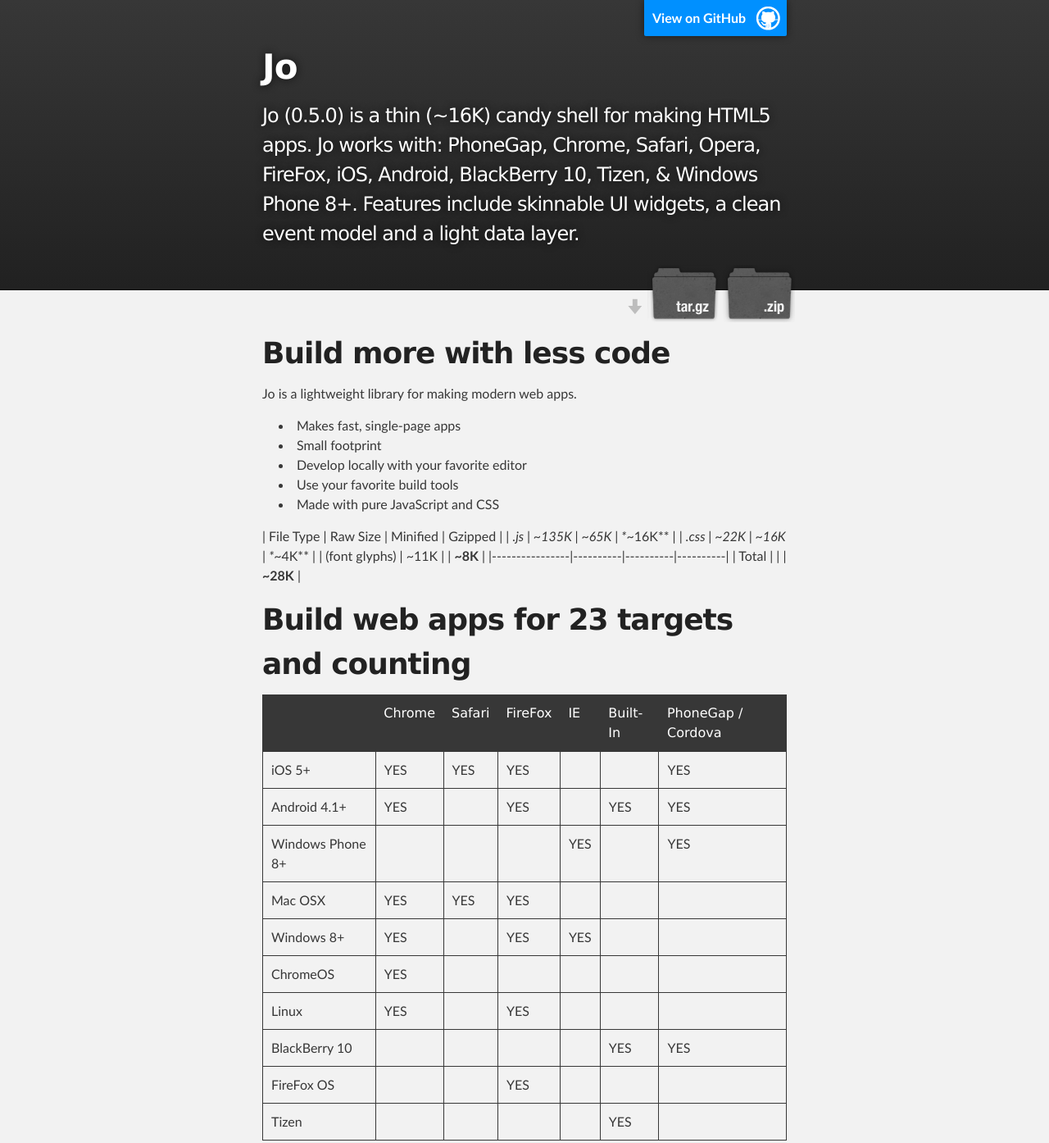
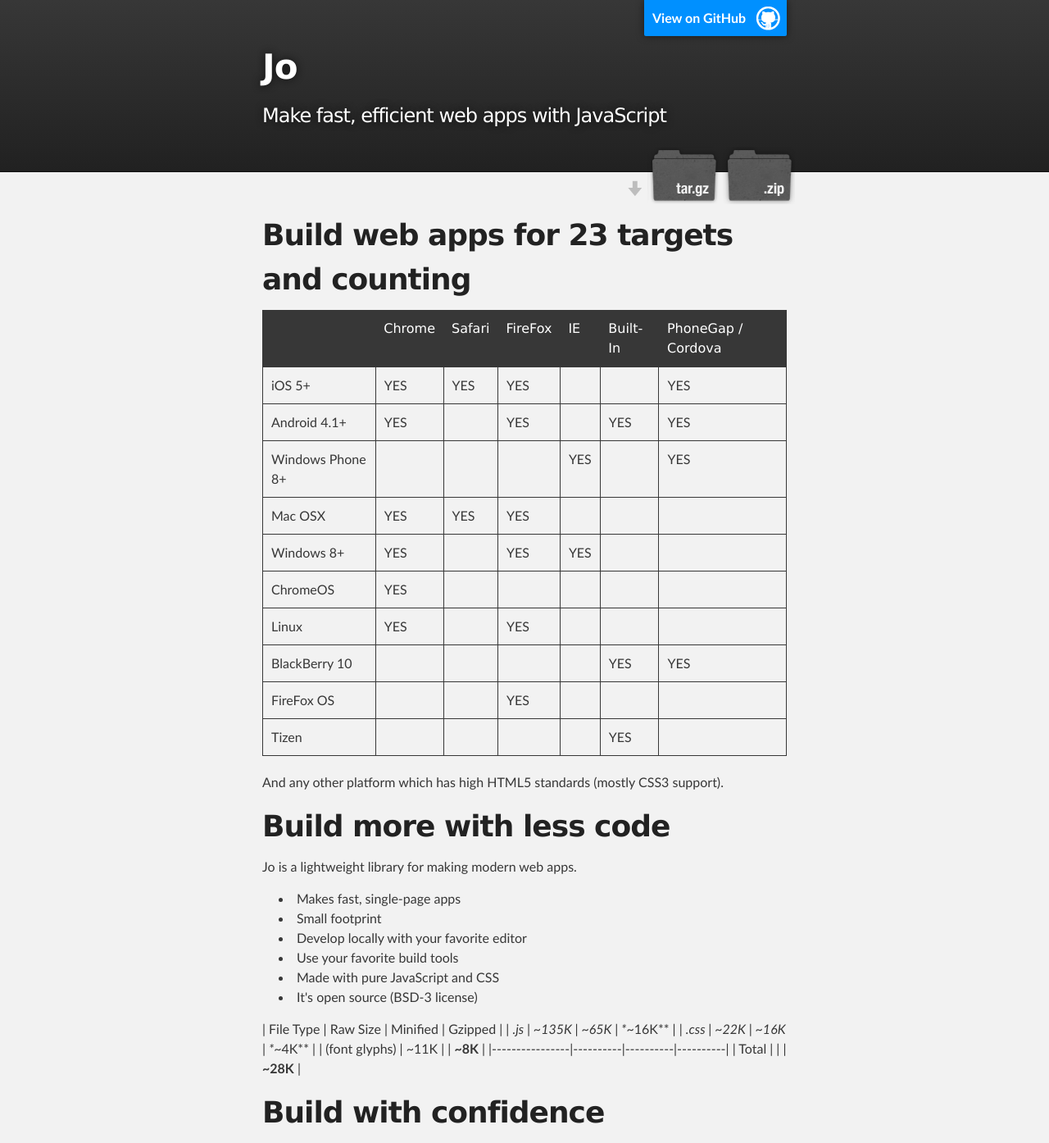
Before and after one commit to davebalmer/jo, a plain HTML site: page index.html in a window 1280 px wide. Shown: the top 1394 px of the page at 82% size. Drawn offline with Linux system fonts and the light colour scheme.

Commit message:
Create gh-pages branch via GitHub

```diff
--- a/index.html
+++ b/index.html
@@ -4,7 +4,7 @@
   <head>
     <meta charset='utf-8'>
     <meta http-equiv="X-UA-Compatible" content="chrome=1">
-    <meta name="description" content="Jo : Jo (0.5.0) is a thin (~16K) candy shell for making HTML5 apps. Jo works with: PhoneGap, Chrome, Safari, Opera, FireFox, iOS, Android, BlackBerry 10, Tizen, &amp; Windows Phone 8+. Features include skinnable UI widgets, a clean event model and a light data layer.">
+    <meta name="description" content="Jo : Make fast, efficient web apps with JavaScript">
 
     <link rel="stylesheet" type="text/css" media="screen" href="stylesheets/stylesheet.css">
 
@@ -19,7 +19,7 @@
           <a id="forkme_banner" href="https://github.com/davebalmer/jo">View on GitHub</a>
 
           <h1 id="project_title">Jo</h1>
-          <h2 id="project_tagline">Jo (0.5.0) is a thin (~16K) candy shell for making HTML5 apps. Jo works with: PhoneGap, Chrome, Safari, Opera, FireFox, iOS, Android, BlackBerry 10, Tizen, &amp; Windows Phone 8+. Features include skinnable UI widgets, a clean event model and a light data layer.</h2>
+          <h2 id="project_tagline">Make fast, efficient web apps with JavaScript</h2>
 
             <section id="downloads">
               <a class="zip_download_link" href="https://github.com/davebalmer/jo/zipball/master">Download this project as a .zip file</a>
@@ -32,26 +32,6 @@
     <div id="main_content_wrap" class="outer">
       <section id="main_content" class="inner">
         <h1>
-<a id="build-more-with-less-code" class="anchor" href="#build-more-with-less-code" aria-hidden="true"><span class="octicon octicon-link"></span></a>Build more with less code</h1>
-
-<p>Jo is a lightweight library for making modern web apps.</p>
-
-<ul>
-<li>Makes fast, single-page apps</li>
-<li>Small footprint</li>
-<li>Develop locally with your favorite editor</li>
-<li>Use your favorite build tools</li>
-<li>Made with pure JavaScript and CSS</li>
-</ul>
-
-<p>| File Type      | Raw Size | Minified | Gzipped  |
-| <em>.js           | ~135K    | ~65K     | *</em>~16K** |
-| <em>.css          | ~22K     | ~16K     | *</em>~4K**  |
-| (font glyphs)  | ~11K     |          | <strong>~8K</strong>  |
-|----------------|----------|----------|----------|
-| Total          |          |          | <strong>~28K</strong> |</p>
-
-<h1>
 <a id="build-web-apps-for-23-targets-and-counting" class="anchor" href="#build-web-apps-for-23-targets-and-counting" aria-hidden="true"><span class="octicon octicon-link"></span></a>Build web apps for 23 targets and counting</h1>
 
 <table>
@@ -163,6 +143,27 @@
 <p>And any other platform which has high HTML5 standards (mostly CSS3 support).</p>
 
 <h1>
+<a id="build-more-with-less-code" class="anchor" href="#build-more-with-less-code" aria-hidden="true"><span class="octicon octicon-link"></span></a>Build more with less code</h1>
+
+<p>Jo is a lightweight library for making modern web apps.</p>
+
+<ul>
+<li>Makes fast, single-page apps</li>
+<li>Small footprint</li>
+<li>Develop locally with your favorite editor</li>
+<li>Use your favorite build tools</li>
+<li>Made with pure JavaScript and CSS</li>
+<li>It's open source (BSD-3 license)</li>
+</ul>
+
+<p>| File Type      | Raw Size | Minified | Gzipped  |
+| <em>.js           | ~135K    | ~65K     | *</em>~16K** |
+| <em>.css          | ~22K     | ~16K     | *</em>~4K**  |
+| (font glyphs)  | ~11K     |          | <strong>~8K</strong>  |
+|----------------|----------|----------|----------|
+| Total          |          |          | <strong>~28K</strong> |</p>
+
+<h1>
 <a id="build-with-confidence" class="anchor" href="#build-with-confidence" aria-hidden="true"><span class="octicon octicon-link"></span></a>Build with confidence</h1>
 
 <p>Jo was first released in April, 2010, and since then it's had over 40,000 downloads.</p>
@@ -178,11 +179,6 @@
 <li>tutorials</li>
 <li>community management</li>
 </ul>
-
-<h1>
-<a id="bsd-3-open-source-license" class="anchor" href="#bsd-3-open-source-license" aria-hidden="true"><span class="octicon octicon-link"></span></a>BSD-3 Open Source license</h1>
-
-<p>Basically, use it all you like.</p>
       </section>
     </div>
 
```
Also changed, not shown: params.json (+1 -1 lines).
